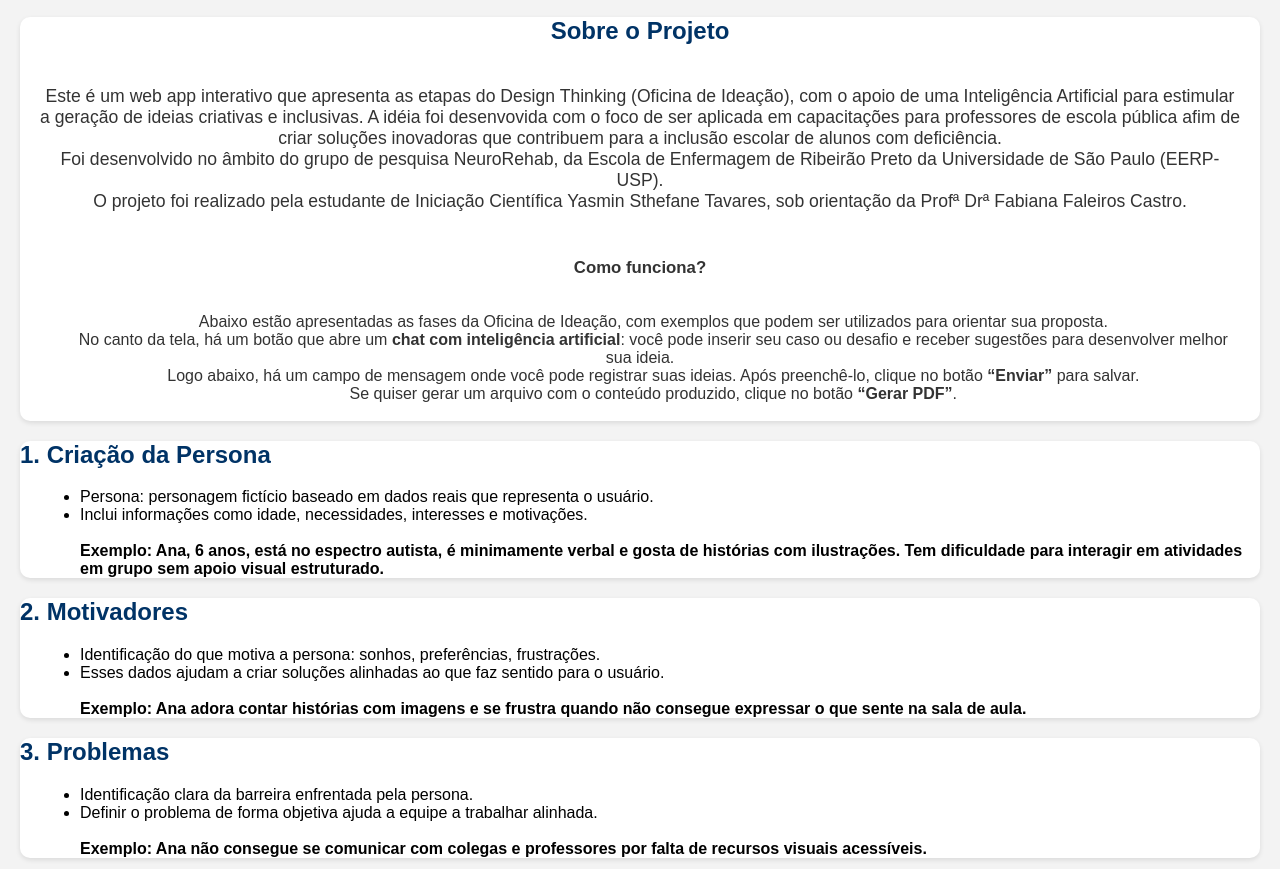
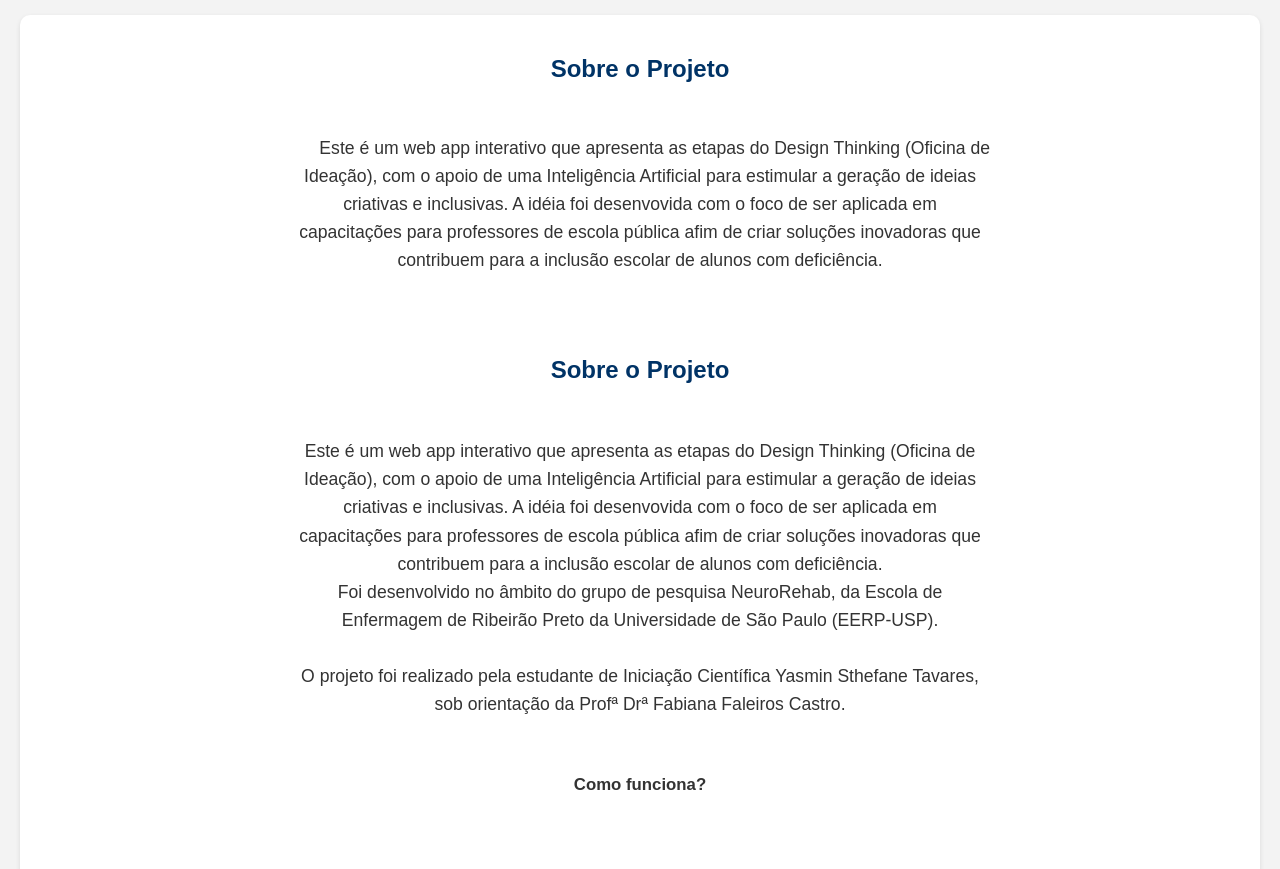
Before and after one commit to Neurorehabusp/Oficina.de.idea-o-IA, a plain HTML site: page index.html in a window 1280 px wide. Shown: the part 132-1001 px from the top of the page. Drawn offline with nearby package versions, Linux system fonts and the light colour scheme; a script that the page names is missing.

Commit message:
Update index.html

```diff
--- a/index.html
+++ b/index.html
@@ -9,7 +9,8 @@
   <!-- Inclusão da biblioteca jsPDF -->
   <script src="https://cdnjs.cloudflare.com/ajax/libs/jspdf/2.5.1/jspdf.umd.min.js"></script>
 
-  <style>
+
+<style>
     :root {
       --azul-escuro: #003366;
       --azul-claro: #e6f0fa;
@@ -29,8 +30,8 @@
      .fase {
       background: #fff;
       border-radius: 10px;
-      padding: 10 px;
-      margin: 5 px 0; /* Reduzindo a margem */
+      padding: 15px;
+      margin: 10px 0; /* Reduzindo a margem */
       box-shadow: 0 2px 5px rgba(0,0,0,0.1);
     }
 
@@ -151,17 +152,25 @@
 
 
 <div class="fase">
-  <div style="text-align: center; max-width: 1200px; margin: 0 auto; color: #333;">
+  <div style="text-align: center; max-width: 700px; margin: 0 auto; line-height: 1.6; color: #333;">
+    <h2 style="margin-bottom: 0.4em;">Sobre o Projeto</h2>
+    <p style="font-size: 1.1em; margin-bottom: 1em;">
+      Este é um web app interativo que apresenta as etapas do Design Thinking (Oficina de Ideação), com o apoio de uma Inteligência Artificial para estimular a geração de ideias criativas e inclusivas. A idéia foi desenvovida com o foco de ser aplicada em capacitações para professores de escola pública afim de criar soluções inovadoras que contribuem para a inclusão escolar de alunos com deficiência.
+
+  <div style="text-align: center; max-width: 1200px; margin: 0 auto; line-height: 1.6; color: #333;">
     <h2>Sobre o Projeto</h2>
     <p style="font-size: 1.1em;">
 Este é um web app interativo que apresenta as etapas do Design Thinking (Oficina de Ideação), com o apoio de uma Inteligência Artificial para estimular a geração de ideias criativas e inclusivas. A idéia foi desenvovida com o foco de ser aplicada em capacitações para professores de escola pública afim de criar soluções inovadoras que contribuem para a inclusão escolar de alunos com deficiência.
 Foi desenvolvido no âmbito do grupo de pesquisa NeuroRehab, da Escola de Enfermagem de Ribeirão Preto da Universidade de São Paulo (EERP-USP).
+
 O projeto foi realizado pela estudante de Iniciação Científica Yasmin Sthefane Tavares, sob orientação da Profª Drª Fabiana Faleiros Castro.
     </p>
 
-    <p style="font-weight: bold; font-size: 1.05em; margin-top: 1.5em;">Como funciona?</p>
+    <p style="font-weight: bold; font-size: 1.05em; margin-top: 1.5em; margin-bottom: 0.4em;">Como funciona?</p>
+    <p style="margin-bottom: 1em;">
     <p>
       Abaixo estão apresentadas as fases da Oficina de Ideação, com exemplos que podem ser utilizados para orientar sua proposta.
+
       No canto da tela, há um botão que abre um <strong>chat com inteligência artificial</strong>: você pode inserir seu caso ou desafio e receber sugestões para desenvolver melhor sua ideia.
       Logo abaixo, há um campo de mensagem onde você pode registrar suas ideias. Após preenchê-lo, clique no botão <strong>“Enviar”</strong> para salvar.
       Se quiser gerar um arquivo com o conteúdo produzido, clique no botão <strong>“Gerar PDF”</strong>.
```
